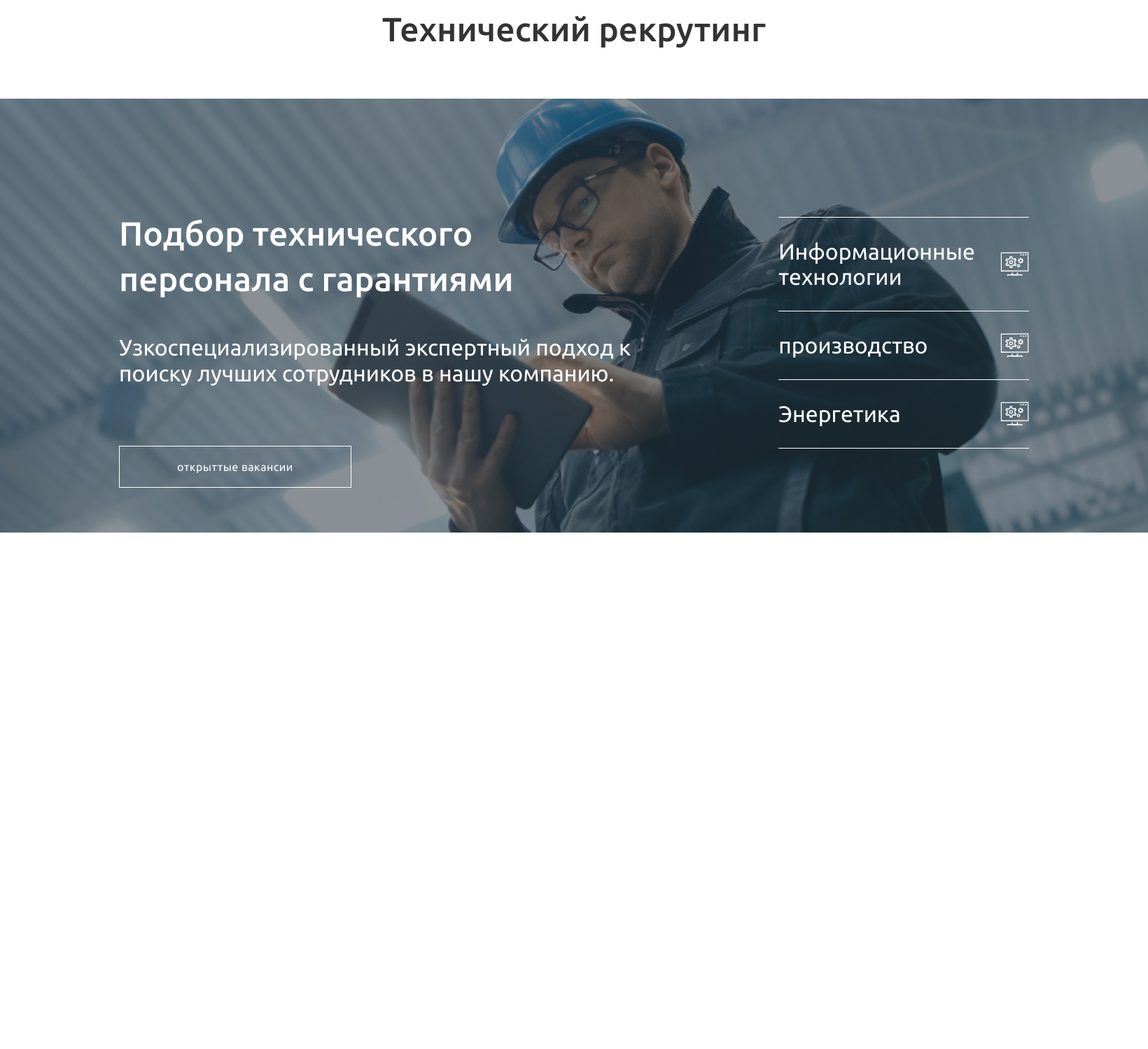
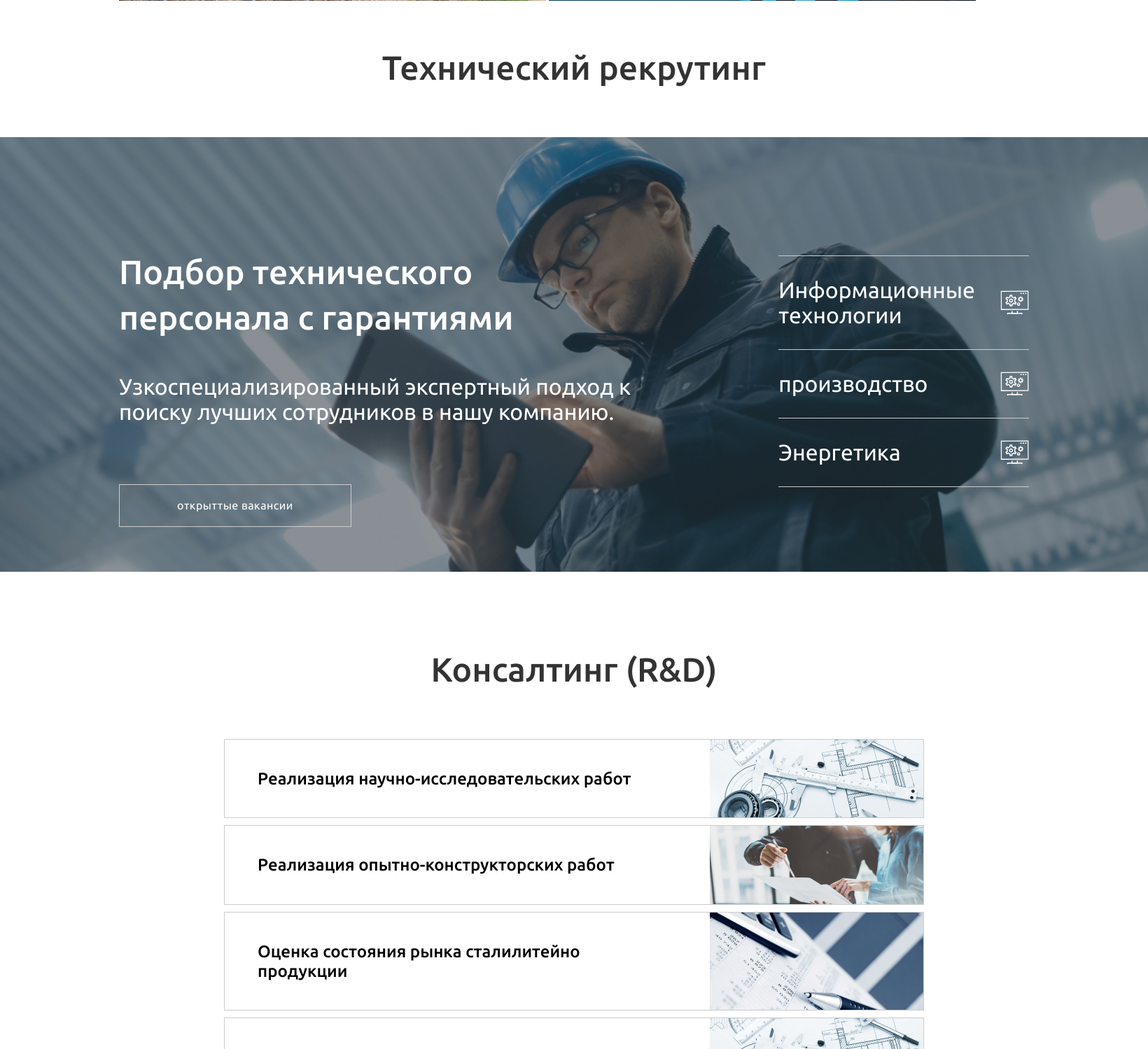
Before and after one commit to ilyuhin6/Metalprom, a PHP site: page / in a window 1640 px wide. Shown: the part 3701-5200 px from the top of the page at 70% size. Before the commit the page ends 4462 px from the top, so only its background shows below. Run offline with PHP 8.4, Linux system fonts and the light colour scheme.

Commit message:
add: section consalting

```diff
--- a/css/style.css
+++ b/css/style.css
@@ -355,13 +355,13 @@ body {
   display: flex;
   align-items: center;
   justify-content: space-between;
-  border-top: 1px solid #fff;
+  border-top: 1px solid #ccc;
   /* border-bottom: 1px solid #888d91; */
   padding: 1.875rem 0;
 }
 
 .biznes-work-content:last-child {
-  border-bottom: 1px solid #fff;
+  border-bottom: 1px solid #ccc;
 }
 
 .title-biznes-work {
@@ -391,9 +391,76 @@ body {
   text-decoration: none;
   margin-top: 5.3125rem;
   color: #fff;
-  border: 1px solid #fff;
+  border: 1px solid #ccc;
   padding: 1.25rem 5.125rem;
   letter-spacing: 0.5px;
+}
+
+/* START setion-consalting */
+/* Основные стили для аккордеона */
+.accordion {
+  margin: 0 auto;
+  max-width: 62.5rem;
+}
+
+.accordion-item {
+  position: relative;
+  border: 1px solid #ccc;
+  overflow: hidden;
+  margin-bottom: 0.625rem;
+}
+
+.accordion-header {
+  max-width: 650px;
+  padding: 2.625rem 2.9375rem;
+  cursor: pointer;
+  font-weight: 500;
+  font-size: 1.5rem;
+  list-style: none; /* Убираем маркер у summary */
+}
+
+.accordion-header::-webkit-details-marker {
+  display: none; /* Скрываем стандартный маркер в Chrome */
+}
+
+.accordion-content {
+  padding: 0 15px;
+  max-height: 0;
+  overflow: hidden;
+  transition: max-height 0.5s ease-out, padding 0.5s ease-out;
+}
+
+.accordion-content-text {
+  font-size: 1.25rem;
+  font-weight: 400;
+  color: #6b7179;
+  padding-left: 1.9375rem;
+  margin-bottom: 3.125rem;
+  max-width: 40rem;
+}
+
+.accordion-item[open] .accordion-content {
+  max-height: 200px; /* Максимальная высота содержимого */
+  padding: 10px 15px; /* Добавляем отступы при раскрытии */
+}
+
+.link-accordion-content {
+  padding-left: 1.9375rem;
+  padding-bottom: 2rem;
+}
+
+.accordion-image-prev {
+  position: absolute;
+  top: 0;
+  right: 0;
+  bottom: 0;
+}
+
+.accordion-image-content {
+  position: absolute;
+  top: 0;
+  bottom: 0;
+  right: 0;
 }
 
 @media (max-width: 1250px) {
--- a/index.html
+++ b/index.html
@@ -169,14 +169,13 @@
             <!-- /.product-pagination -->
 
 
-
+            <!-- START Slider PRODUCT -->
             <div class="container">
                 <div class="product-wrapper">
                     <div class="skils-product-wrapper">
                         <span class="skill-up">На</span>
                         <span class="skill-procent">10<sub>%</sub></span>
                         <span class="text-skill">уменьшение массогабаритных показателей</span>
-
 
                         <span class="skill-up">На</span>
                         <span class="skill-procent">80<sub>%</sub></span>
@@ -211,26 +210,25 @@
         </div>
     </section>
 
+    <!-- START Section Biznes -->
     <section class="section section-biznes">
         <div class="container">
-            <h2 class="title-section-biznes">Примеры проектов с нашей продукцией</h2>
+            <h2 class="title-section-biznes">Примеры проектов с нашей <br> продукцией</h2>
             <div class="biznes-wrapper">
                 <img src="./img/blog/content-blog.jpg" alt="" width="610" height="452" class="biznes-blog-image">
                 <img src="./img/blog/content-blog1.jpg" alt="" width="610" height="452" class="biznes-blog-image">
                 <img src="./img/blog/content-blog2.jpg" alt="" width="610" height="452" class="biznes-blog-image">
                 <img src="./img/blog/content-blog3.jpg" alt="" width="610" height="452" class="biznes-blog-image">
             </div>
-
         </div>
     </section>
 
-
+    <!-- START section biznes-work -->
     <section class="section section-biznes-work">
         <h2 class="title-section-biznes">Технический рекрутинг</h2>
         <div class="biznes-work">
             <div class="container">
                 <div class="biznes-work-wrapper">
-
                     <div class="biznes-work-left">
                         <h3 class="title-biznes-work">
                             Подбор технического персонала с гарантиями
@@ -240,7 +238,6 @@
                         </p>
                         <a href="#" class="link-work-product">открыттые вакансии</a>
                     </div>
-
                     <div class="biznes-work-wrapper-right">
                         <div class="biznes-work-content">
                             <p class="biznes-work-right-text">
@@ -261,6 +258,87 @@
                             <img src="./img/icon/work.svg" alt="">
                         </div>
                     </div>
+                </div>
+            </div>
+        </div>
+    </section>
+
+    <section class="section section-consalting">
+        <div class="container">
+            <h2 class="title-section-biznes">Консалтинг (R&D)</h2>
+            <div class="consalting-main-content">
+                <div class="accordion">
+                    <details class="accordion-item">
+                        <summary class="accordion-header">
+                            Реализация научно-исследовательских работ
+                            <img src="./img/accordion/01.jpg" class="accordion-image-prev" id="image-prev">
+                        </summary>
+                        <div class="accordion-content">
+                            <p class="accordion-content-text">Lorem ipsum dolor sit amet, consectetur adipiscing elit,
+                                sed do eiusmod tempor incididunt ut labore et dolore magna aliqua. Ut enim ad minim
+                                veniam, quis nostrud exercitation
+                            </p>
+                            <div class="about-more link-accordion-content">
+                                <a href="#" class="about-link">Узнать больше</a>
+                                <img src="./img/icon/more.svg" alt="more" width="52" height="44">
+                            </div>
+                            <img src="./img/accordion/02.jpg" alt="" class="accordion-image-content">
+                        </div>
+                    </details>
+
+                    <details class="accordion-item">
+                        <summary class="accordion-header">
+                            Реализация опытно-конструкторских работ
+                            <img src="./img/accordion/03.jpg" class="accordion-image-prev" id="image-prev">
+                        </summary>
+                        <div class="accordion-content">
+                            <p class="accordion-content-text">Lorem ipsum dolor sit amet, consectetur adipiscing elit,
+                                sed do eiusmod tempor incididunt ut labore et dolore magna aliqua. Ut enim ad minim
+                                veniam, quis nostrud exercitation
+                            </p>
+                            <div class="about-more link-accordion-content">
+                                <a href="#" class="about-link">Узнать больше</a>
+                                <img src="./img/icon/more.svg" alt="more" width="52" height="44">
+                            </div>
+                            <img src="./img/accordion/02.jpg" alt="" class="accordion-image-content">
+                        </div>
+                    </details>
+
+                    <details class="accordion-item">
+                        <summary class="accordion-header">
+                            Оценка состояния рынка сталилитейно продукции
+                            <img src="./img/accordion/04.jpg" class="accordion-image-prev" id="image-prev">
+                        </summary>
+                        <div class="accordion-content">
+                            <p class="accordion-content-text">Lorem ipsum dolor sit amet, consectetur adipiscing elit,
+                                sed do eiusmod tempor incididunt ut labore et dolore magna aliqua. Ut enim ad minim
+                                veniam, quis nostrud exercitation
+                            </p>
+                            <div class="about-more link-accordion-content">
+                                <a href="#" class="about-link">Узнать больше</a>
+                                <img src="./img/icon/more.svg" alt="more" width="52" height="44">
+                            </div>
+                            <img src="./img/accordion/02.jpg" alt="" class="accordion-image-content">
+                        </div>
+                    </details>
+
+                    <details class="accordion-item">
+                        <summary class="accordion-header">
+                            Научно-техническая экспертиза отчетной документациит
+                            <img src="./img/accordion/01.jpg" class="accordion-image-prev" id="image-prev">
+                        </summary>
+                        <div class="accordion-content">
+                            <p class="accordion-content-text">Lorem ipsum dolor sit amet, consectetur adipiscing elit,
+                                sed do eiusmod tempor incididunt ut labore et dolore magna aliqua. Ut enim ad minim
+                                veniam, quis nostrud exercitation
+                            </p>
+                            <div class="about-more link-accordion-content">
+                                <a href="#" class="about-link">Узнать больше</a>
+                                <img src="./img/icon/more.svg" alt="more" width="52" height="44">
+                            </div>
+                            <img src="./img/accordion/02.jpg" alt="" class="accordion-image-content">
+                        </div>
+                    </details>
 
 
                 </div>
```
Also changed, not shown: js/main.js (+12 -39 lines), img/accordion/01.jpg (added), img/accordion/02.jpg (added), img/accordion/03.jpg (added), img/accordion/04.jpg (added).
